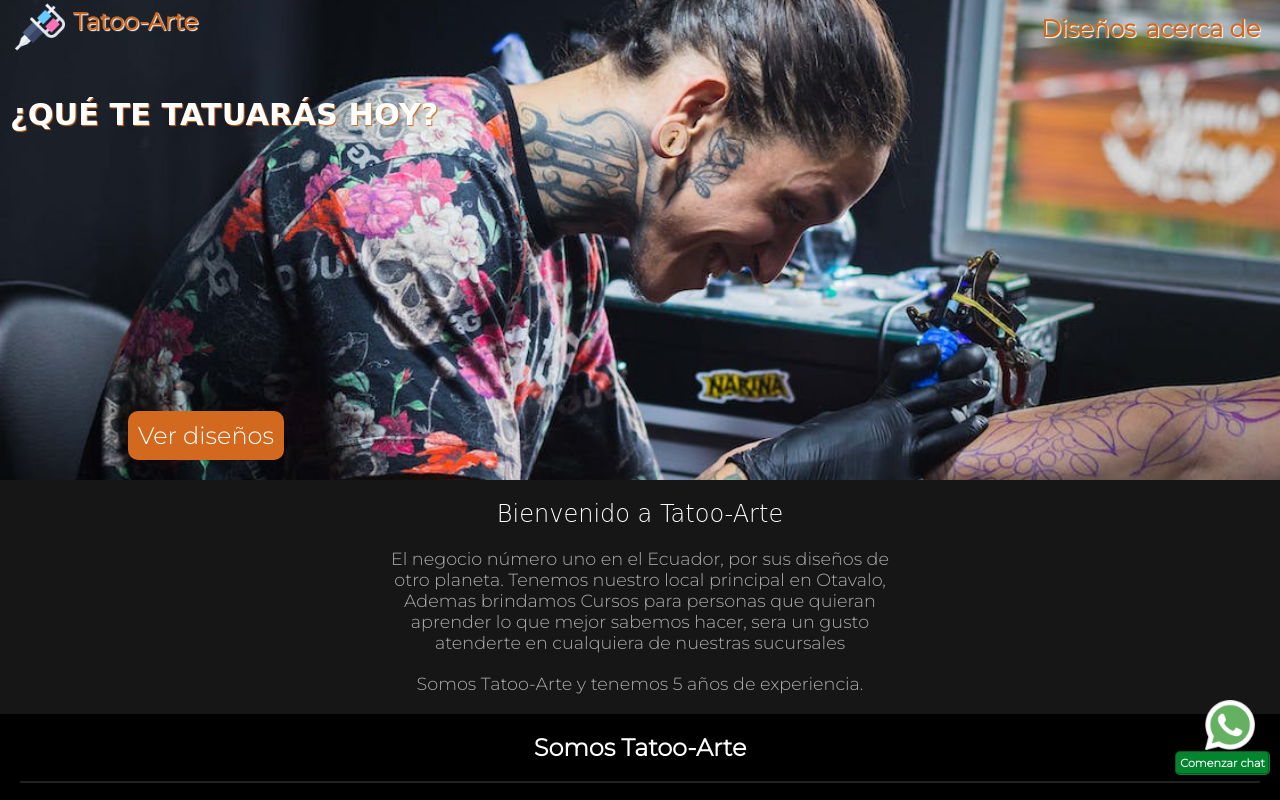
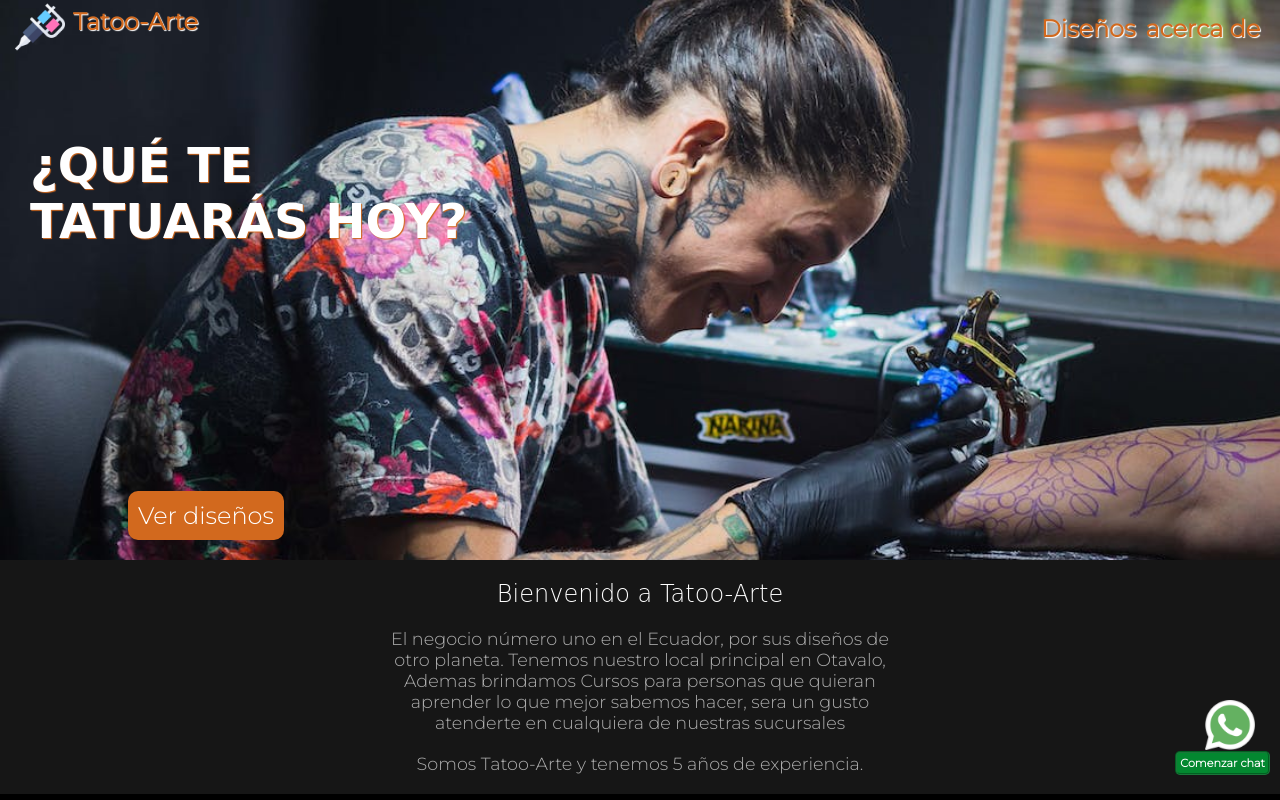
Before and after one commit to anonimussapee/tattoo, a website: page index.html in a window 1280 px wide. Shown: the top 800 px of the page. Drawn offline with Linux system fonts and the light colour scheme; a web font is replaced by a local one.

```diff
--- a/src/style/style.css
+++ b/src/style/style.css
@@ -97,16 +97,31 @@
 }
 .header--desc .ask_cover{
     padding-top: 40px;
-    width: 50%;
+   width: 50%;
     padding-left: 10px;
     height: auto;
     color: white;
     text-shadow: chocolate 1px 1px 1px;
-}
-.ask_cover p{
     font-size: 1.9rem;
     font-weight: 600;
     font-family: 'Bungee Inline', cursive;
+}
+@media (min-width:768px) {
+    .header--desc .ask_cover{
+        font-size: 3rem;
+         width: 60%;
+    }
+}
+@media (min-width:900px) {
+    .header--desc .ask_cover{
+        font-size: 3rem;
+         width: 40%;
+         padding-top: 80px;
+         padding-left: 30px;
+    }
+    .backgroundimg{
+        height: 70vh;
+    }
 }
 .ask_cover.ask_cover_space p{
     padding-top: 57px;
```
